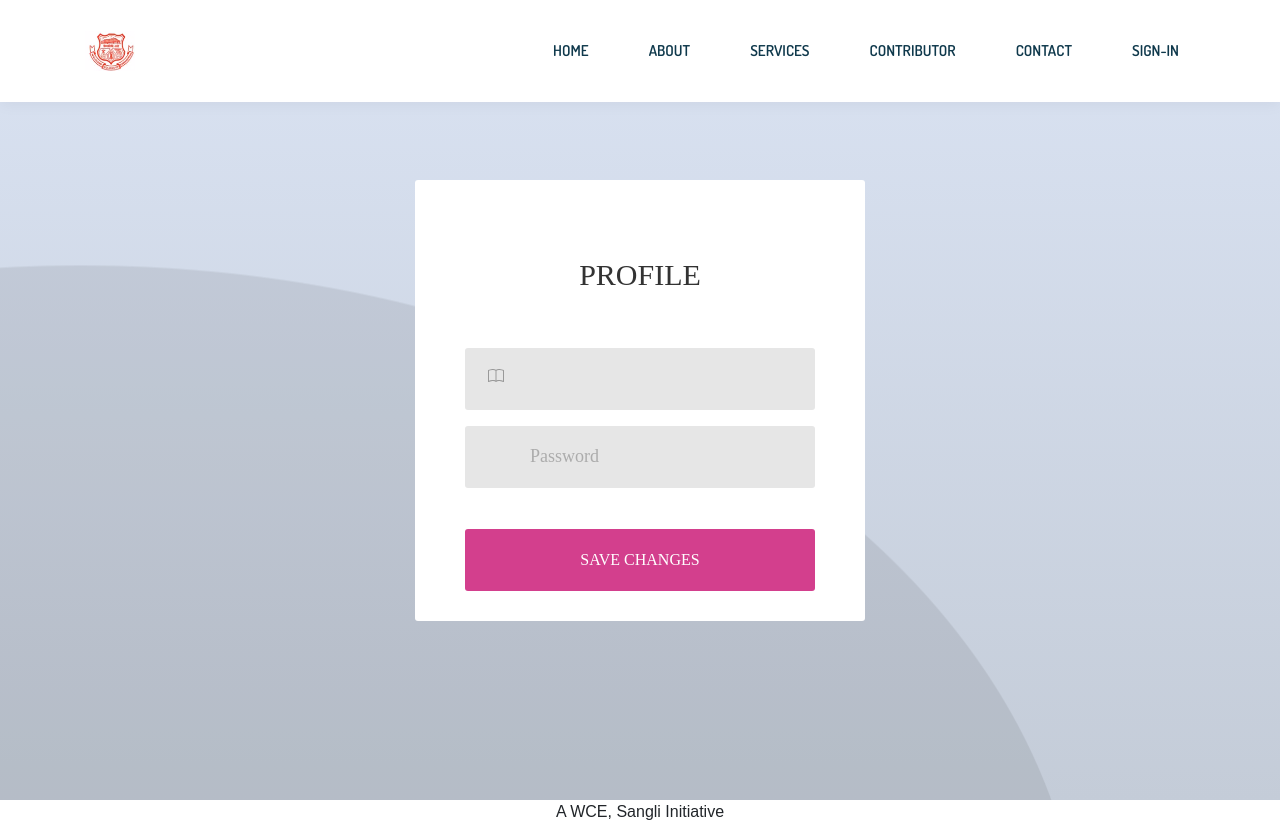
After one commit to Teknath-jha/WCECourses, a Django app: page /profile in a window 1280 px wide. The commit adds this page. Run offline with Django 3.2, Linux system fonts and the light colour scheme; some libraries are stand-ins or nearby versions; some web fonts are replaced.

Commit message:
Profile Page

```diff
--- a/WCECourses/WCECourses/templates/base.html
+++ b/WCECourses/WCECourses/templates/base.html
@@ -50,15 +50,36 @@
 
       <nav class="nav-menu d-none d-lg-block">
         <ul>
-          <li class="active"><a href="{% url 'landingPage' %}">Home</a></li>
-          <li><a href="#about">About</a></li>
-          <li><a href="#services">Services</a></li>
-          <li><a href="#portfolio">contributor</a></li>
-          <li><a href="#contact">Contact</a></li>
+          <li class="nav-item">
+            <a class="nav-link" href="{% url 'landingPage' %}">Home</a>
+          </li>
+          <li class="nav-item">
+            <a class="nav-link" href="#">About</a>
+          </li>
+          <li class="nav-item">
+            <a class="nav-link" href="#">Services</a>
+          </li>
+          <li class="nav-item">
+            <a class="nav-link" href="#">Contributor</a>
+          </li>
+          <li class="nav-item">
+            <a class="nav-link" href="#">Contact</a>
+          </li>
           {% if user.is_authenticated %}
-            <li><a href="{% url 'logout' %}">Logout</a></li>
+          <li class="nav-item dropdown">
+            <a class="nav-link dropdown-toggle" href="#" id="navbarDropdown" role="button" data-toggle="dropdown" aria-haspopup="true" aria-expanded="false">
+              {{user.first_name}} {{user.last_name}}
+            </a>
+            <div class="dropdown-menu" aria-labelledby="navbarDropdown">
+              <a class="dropdown-item" href="{% url 'profile' %}">Profile</a>
+              <div class="dropdown-divider"></div>
+              <a class="dropdown-item" href="{% url 'logout' %}">Logout</a>
+            </div>
+          </li>
           {% else %}
-          <li><a href="{% url 'Login' %}">Sign-In</a></li>
+          <li class="nav-item">
+            <a class="nav-link" href="{% url 'Login' %}">Sign-In</a>
+          </li>
           {% endif %}
 
 
@@ -91,6 +112,7 @@
   <!-- Template Main JS File -->
   <script src="{% static 'landing_static/js/main.js' %}"></script>
 
+  <footer style="text-align: center;">A WCE, Sangli Initiative</footer>
 
 </body>
 
--- /dev/null
+++ b/WCECourses/WCECourses/templates/profile.html
@@ -0,0 +1,74 @@
+{% extends 'base.html' %}
+{% load static %}
+{% block content %}
+<!--===============================================================================================-->
+<link rel="icon" type="image/png" href="{% static 'images/icons/favicon.ico' %}"/>
+<!--===============================================================================================-->
+	<link rel="stylesheet" type="text/css" href="{% static 'vendor/bootstrap/css/bootstrap.min.css' %}">
+<!--===============================================================================================-->
+	<link rel="stylesheet" type="text/css" href="{% static 'fonts/font-awesome-4.7.0/css/font-awesome.min.css' %}">
+<!--===============================================================================================-->
+	<link rel="stylesheet" type="text/css" href="{% static 'fonts/Linearicons-Free-v1.0.0/icon-font.min.css' %}">
+<!--===============================================================================================-->
+	<link rel="stylesheet" type="text/css" href="{% static 'vendor/animate/animate.css' %}">
+<!--===============================================================================================-->
+	<link rel="stylesheet" type="text/css" href="{% static 'vendor/css-hamburgers/hamburgers.min.css' %}">
+<!--===============================================================================================-->
+	<link rel="stylesheet" type="text/css" href="{% static 'vendor/select2/select2.min.css' %}">
+<!--===============================================================================================-->
+	<link rel="stylesheet" type="text/css" href="{% static 'css/util.css' %}">
+	<link rel="stylesheet" type="text/css" href="{% static 'css/main.css' %}">
+<!--===============================================================================================-->
+
+
+<div class="limiter">
+    <div class="container-login100">
+        <div class="wrap-login100 p-l-50 p-r-50 p-t-77 p-b-30">
+            <form class="login100-form validate-form" action="" method="post" enctype="multipart/form-data">
+                {% csrf_token %}
+                <span class="login100-form-title p-b-55">
+                    Profile
+                </span>
+                {{ error_message }}
+                <div class="wrap-input100 validate-input m-b-16" data-validate = "Valid email is required: ex@abc.xyz">
+                    <input class="input100" type="text" name="username" placeholder="{{ user.username }}" disabled>
+                    <span class="focus-input100"></span>
+                    <span class="symbol-input100">
+                        <svg xmlns="http://www.w3.org/2000/svg" width="16" height="16" fill="currentColor" class="bi bi-book" viewBox="0 0 16 16">
+                            <path d="M1 2.828c.885-.37 2.154-.769 3.388-.893 1.33-.134 2.458.063 3.112.752v9.746c-.935-.53-2.12-.603-3.213-.493-1.18.12-2.37.461-3.287.811V2.828zm7.5-.141c.654-.689 1.782-.886 3.112-.752 1.234.124 2.503.523 3.388.893v9.923c-.918-.35-2.107-.692-3.287-.81-1.094-.111-2.278-.039-3.213.492V2.687zM8 1.783C7.015.936 5.587.81 4.287.94c-1.514.153-3.042.672-3.994 1.105A.5.5 0 0 0 0 2.5v11a.5.5 0 0 0 .707.455c.882-.4 2.303-.881 3.68-1.02 1.409-.142 2.59.087 3.223.877a.5.5 0 0 0 .78 0c.633-.79 1.814-1.019 3.222-.877 1.378.139 2.8.62 3.681 1.02A.5.5 0 0 0 16 13.5v-11a.5.5 0 0 0-.293-.455c-.952-.433-2.48-.952-3.994-1.105C10.413.809 8.985.936 8 1.783z"/>
+                          </svg>
+                    </span>
+                </div>
+
+                <div class="wrap-input100 validate-input m-b-16" data-validate = "Password is required">
+                    <input class="input100" type="password" name="password" placeholder="Password">
+                    <span class="focus-input100"></span>
+                    <span class="symbol-input100">
+                        <span class="lnr lnr-lock"></span>
+                    </span>
+                </div>
+
+                <div class="container-login100-form-btn p-t-25">
+                    <button class="login100-form-btn" type="submit">
+                        Save Changes
+                    </button>
+                </div>
+            </form>
+        </div>
+    </div>
+</div>
+
+
+
+
+<!--===============================================================================================-->
+<script src="vendor/jquery/jquery-3.2.1.min.js"></script>
+<!--===============================================================================================-->
+	<script src="vendor/bootstrap/js/popper.js"></script>
+	<script src="vendor/bootstrap/js/bootstrap.min.js"></script>
+<!--===============================================================================================-->
+	<script src="vendor/select2/select2.min.js"></script>
+<!--===============================================================================================-->
+	<script src="js/main.js"></script>
+
+{%endblock%}
--- a/WCECourses/WCECourses/urls.py
+++ b/WCECourses/WCECourses/urls.py
@@ -23,4 +23,5 @@ urlpatterns = [
     path('register', views.register.as_view(), name="register"),
     path('login', views.Login.as_view(), name="Login"),
     path('logout', views.logout_user, name='logout'),
+    path('profile', views.profile.as_view(), name="profile"),
 ]
--- a/WCECourses/WCECourses/views.py
+++ b/WCECourses/WCECourses/views.py
@@ -84,3 +84,8 @@ class Login(View):
 def logout_user(request):
     logout(request)
     return redirect('landingPage')
+
+class profile(View):
+
+    def get(self, request, template_name='profile.html'):
+        return render(request, template_name)
```
Also changed, not shown: WCECourses/db.sqlite3.
